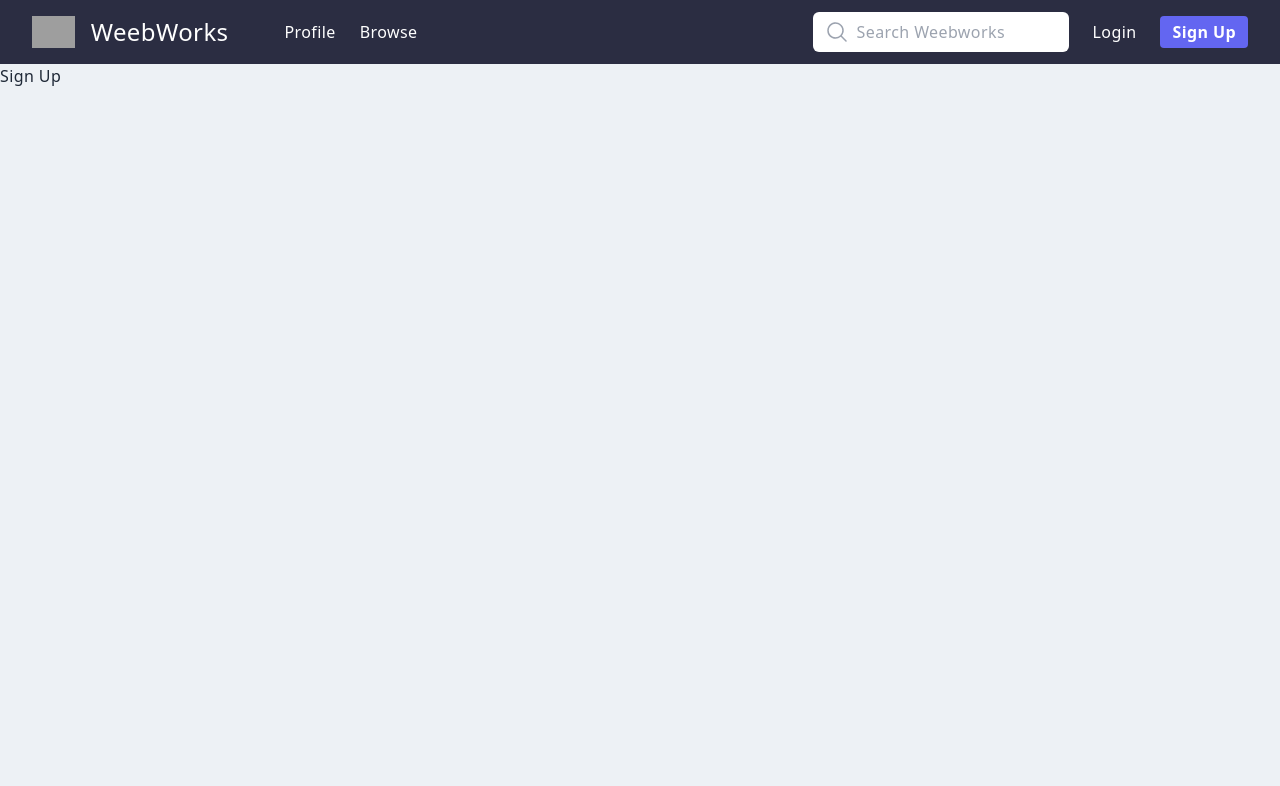
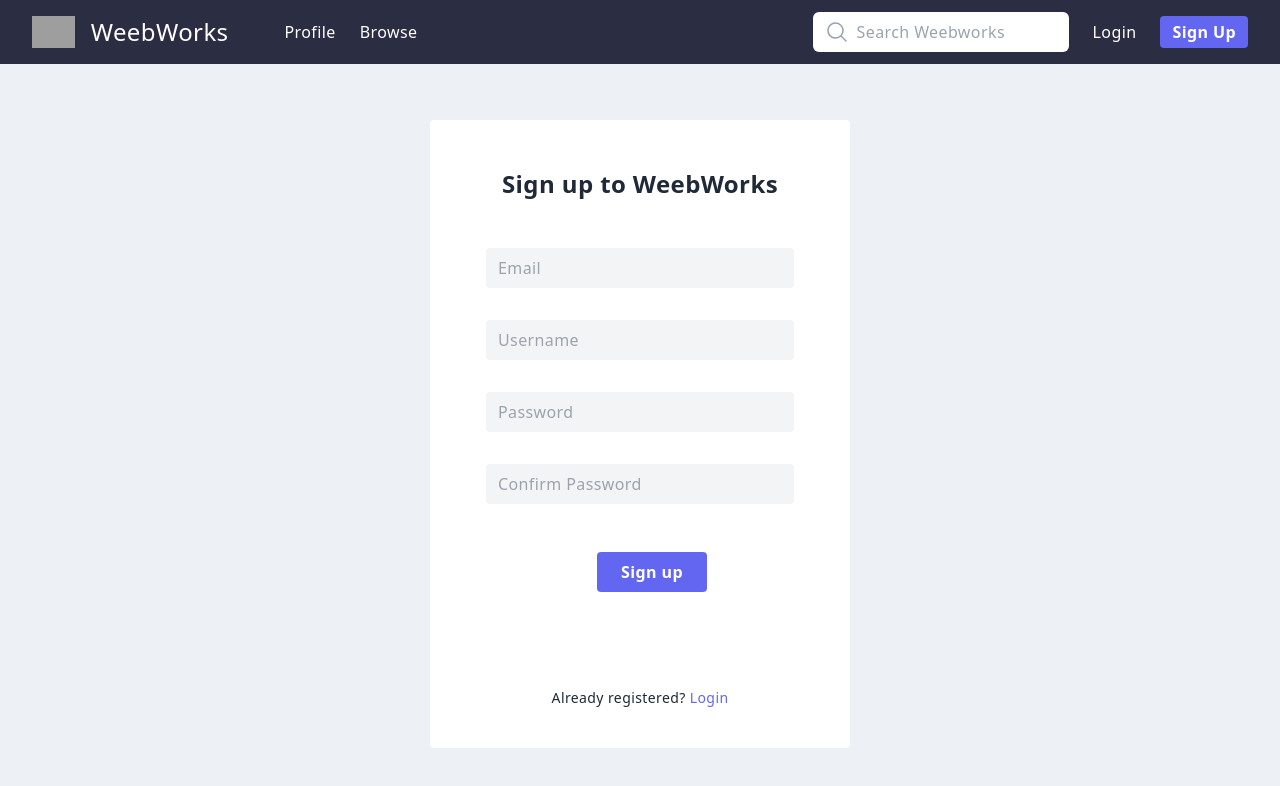
Before and after one commit to ramongalego/weeb-works, a React (Vite) app: page /signup in a window 1280 px wide. Shown: the top 786 px of the page. Built offline with nearby package versions, Linux system fonts and the light colour scheme; grey boxes are pictures that could not be loaded.

Commit message:
Finished styling for Login and Signup pages

```diff
--- a/src/pages/Login.jsx
+++ b/src/pages/Login.jsx
@@ -1,9 +1,30 @@
-const Login = () => {
+import { Link } from 'react-router-dom';
+
+const SignUp = () => {
   return (
-    <div>
-      <h1>Login</h1>
+    <div className='flex justify-center mt-14'>
+      <div className='bg-white py-8 px-16 rounded flex flex-col justify-center items-center'>
+        <h1 className='text-2xl my-4 px-4 font-semibold'>Login</h1>
+        <form className='flex flex-col mt-4 w-full'>
+          <input type='text' placeholder='Email' className='bg-gray-100 rounded py-2 px-3 my-4' />
+          <input
+            type='password'
+            placeholder='Password'
+            className='bg-gray-100 rounded py-2 px-3 my-4'
+          />
+        </form>
+        <button className='ml-6 cursor-pointer bg-indigo-500 rounded py-2 px-6 font-semibold text-white my-8'>
+          Login
+        </button>
+        <p className='mt-16 mb-2 text-sm px-6'>
+          Not registered?{' '}
+          <Link to='/signup' className='text-indigo-500 hover:text-indigo-700'>
+            Create an account
+          </Link>
+        </p>
+      </div>
     </div>
   );
 };
 
-export default Login;
+export default SignUp;
--- a/src/pages/SignUp.jsx
+++ b/src/pages/SignUp.jsx
@@ -1,7 +1,38 @@
+import { Link } from 'react-router-dom';
+
 const SignUp = () => {
   return (
-    <div>
-      <h1>Sign Up</h1>
+    <div className='flex justify-center mt-14'>
+      <div className='bg-white py-8 px-14 rounded flex flex-col justify-center items-center'>
+        <h1 className='text-2xl my-4 px-4 font-semibold'>Sign up to WeebWorks</h1>
+        <form className='flex flex-col mt-4 w-full'>
+          <input type='text' placeholder='Email' className='bg-gray-100 rounded py-2 px-3 my-4' />
+          <input
+            type='text'
+            placeholder='Username'
+            className='bg-gray-100 rounded py-2 px-3 my-4'
+          />
+          <input
+            type='password'
+            placeholder='Password'
+            className='bg-gray-100 rounded py-2 px-3 my-4'
+          />
+          <input
+            type='password'
+            placeholder='Confirm Password'
+            className='bg-gray-100 rounded py-2 px-3 my-4'
+          />
+        </form>
+        <button className='ml-6 cursor-pointer bg-indigo-500 rounded py-2 px-6 font-semibold text-white my-8'>
+          Sign up
+        </button>
+        <p className='mt-16 mb-2 text-sm px-6'>
+          Already registered?{' '}
+          <Link to='/login' className='text-indigo-500 hover:text-indigo-700'>
+            Login
+          </Link>
+        </p>
+      </div>
     </div>
   );
 };
```
